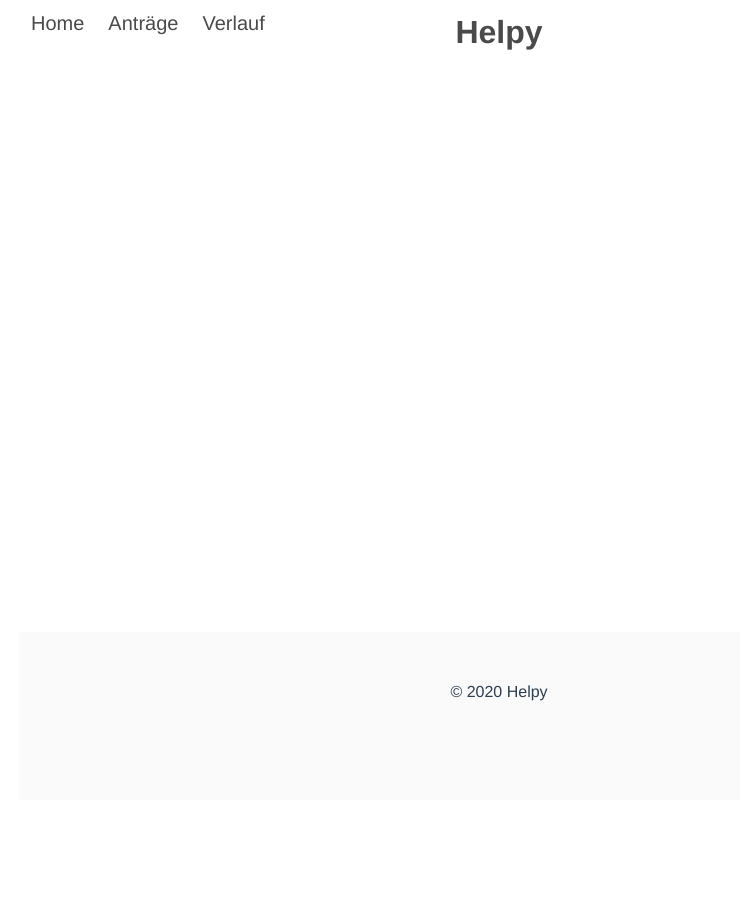
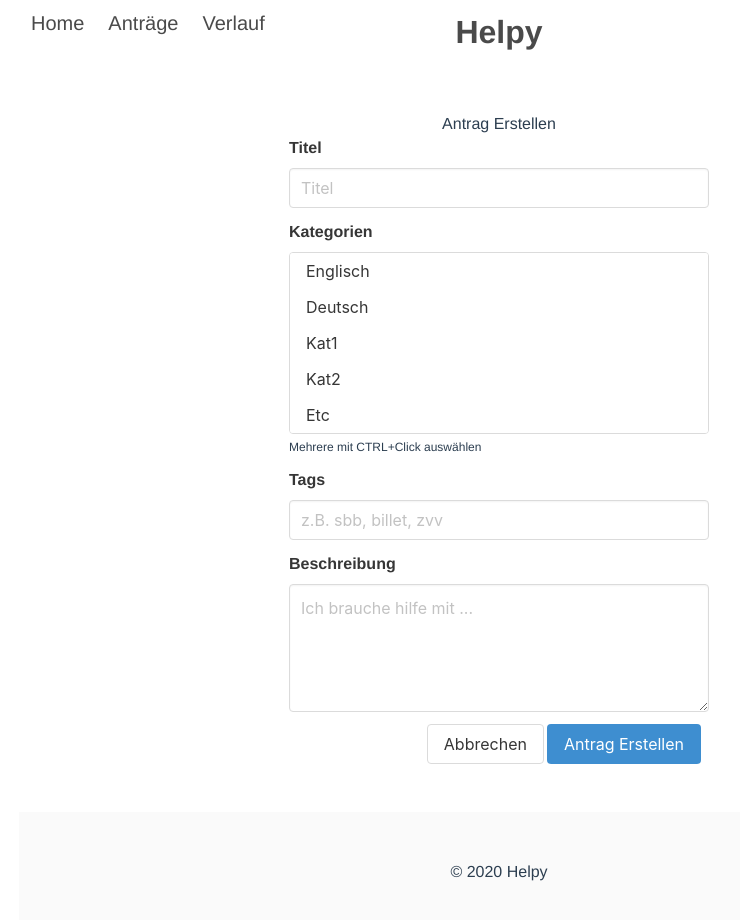
Before and after one commit to Hoi15A/helpy-frontend, a Vue app: page /requests/create in a window 1280 px wide. Shown: the top 920 px of the page, without its empty margins (141-881 px from the left). Before the commit the page ends 800 px from the top, so only its background shows below. Built offline with nearby package versions, Linux system fonts and the light colour scheme.

Commit message:
Add CreateRequest view

```diff
--- a/src/App.vue
+++ b/src/App.vue
@@ -26,7 +26,7 @@
 
     <footer class="footer">
       <div class="content has-text-centered">
-        © {{ new Date().getFullYear()}} Helpy
+        © {{ new Date().getYear() + 1900 }} Helpy
       </div>
     </footer>
   </div>
@@ -43,6 +43,7 @@
   -moz-osx-font-smoothing: grayscale;
   text-align: center;
   color: #2c3e50;
+
   display: flex;
   min-height: 100vh;
   flex-direction: column;
@@ -57,12 +58,9 @@ body {
   align-items: center;
   min-height: 100%;
 }
-h1 {
-  font-size: 2em;
-}
 
-h2 {
-  font-size: 1.5em;
+#nav {
+  padding: 30px;
 }
 
 .title {
--- a/src/router/index.js
+++ b/src/router/index.js
@@ -4,6 +4,7 @@ import Home from "../views/Home.vue";
 import Login from "../views/Login.vue";
 import Register from "../views/Register.vue";
 import Requests from "../views/Requests.vue";
+import CreateRequest from "@/views/CreateRequest";
 
 Vue.use(VueRouter);
 
@@ -29,6 +30,11 @@ const routes = [
     component: Requests
   },
   {
+    path: "/requests/create",
+    name: "Create Request",
+    component: CreateRequest
+  },
+  {
     path: "/about",
     name: "About",
     // route level code-splitting
--- a/src/views/About.vue
+++ b/src/views/About.vue
@@ -1,5 +1,62 @@
 <template>
   <div class="about">
     <h1>This is an about page</h1>
+    {{ tableData }}
+
+    <table class="table is-striped">
+      <thead>
+        <tr>
+          <th>Name</th>
+          <th>Email</th>
+          <th>Edit btn</th>
+        </tr>
+      </thead>
+      <tbody>
+        <tr v-for="item in tableData" :key="item.name">
+          <td v-if="!item.editing">{{ item.name }}</td>
+          <td v-if="!item.editing">{{ item.mail }}</td>
+
+          <td v-if="item.editing">
+            <input type="text" class="input" v-model="item.name" />
+          </td>
+          <td v-if="item.editing">
+            <input type="email" class="input" v-model="item.mail" />
+          </td>
+
+          <td v-if="!item.editing">
+            <button class="button" v-on:click="item.editing = !item.editing">
+              Edit
+            </button>
+          </td>
+          <td v-if="item.editing">
+            <button class="button" v-on:click="item.editing = !item.editing">
+              Save
+            </button>
+          </td>
+        </tr>
+      </tbody>
+    </table>
   </div>
 </template>
+
+<script>
+export default {
+  name: "About",
+  data: function() {
+    return {
+      tableData: []
+    };
+  },
+  beforeMount: function() {
+    console.log("Yes");
+
+    setTimeout(() => {
+      this.tableData = [
+        { name: "austin", mail: "austin@whatever", editing: false },
+        { name: "austin2", mail: "austin@whatever2", editing: false },
+        { name: "austin3", mail: "austin@whatever3", editing: false }
+      ];
+    }, 5000);
+  }
+};
+</script>
--- /dev/null
+++ b/src/views/CreateRequest.vue
@@ -0,0 +1,60 @@
+<template>
+  <div id="create-request">
+    <h1>Antrag Erstellen</h1>
+    <div class="columns">
+      <div class="column is-half is-offset-one-quarter has-text-left">
+        <div class="field">
+          <label class="label">Titel</label>
+          <div class="control">
+            <input class="input" type="text" placeholder="Titel">
+          </div>
+        </div>
+
+        <div class="field">
+          <label class="label">Kategorien</label>
+          <div class="control">
+            <div class="select is-multiple is-fullwidth">
+              <select multiple size="5">
+                <option value="Englisch">Englisch</option>
+                <option value="Deutsch">Deutsch</option>
+                <option value="Kat1">Kat1</option>
+                <option value="Kat2">Kat2</option>
+                <option value="Etc">Etc</option>
+                <option value="Other">Other</option>
+                <option value="Pog">Pog</option>
+              </select>
+            </div>
+          </div>
+          <p class="help">Mehrere mit CTRL+Click auswählen</p>
+        </div>
+
+        <div class="field">
+          <label class="label">Tags</label>
+          <div class="control">
+            <input class="input" type="text" placeholder="z.B. sbb, billet, zvv">
+          </div>
+        </div>
+
+        <div class="field">
+          <label class="label">Beschreibung</label>
+          <div class="control">
+            <textarea class="textarea" placeholder="Ich brauche hilfe mit ..."></textarea>
+          </div>
+        </div>
+
+        <div class="buttons">
+          <button class="button is-info">Antrag Erstellen</button>
+          <button class="button">Abbrechen</button>
+        </div>
+      </div>
+    </div>
+  </div>
+</template>
+
+<script>
+export default {
+  name: "CreateRequest"
+};
+</script>
+
+<style scoped></style>
```
Also changed, not shown: src/views/Login.vue (+2 -7 lines), src/views/Requests.vue (+98 -41 lines).
